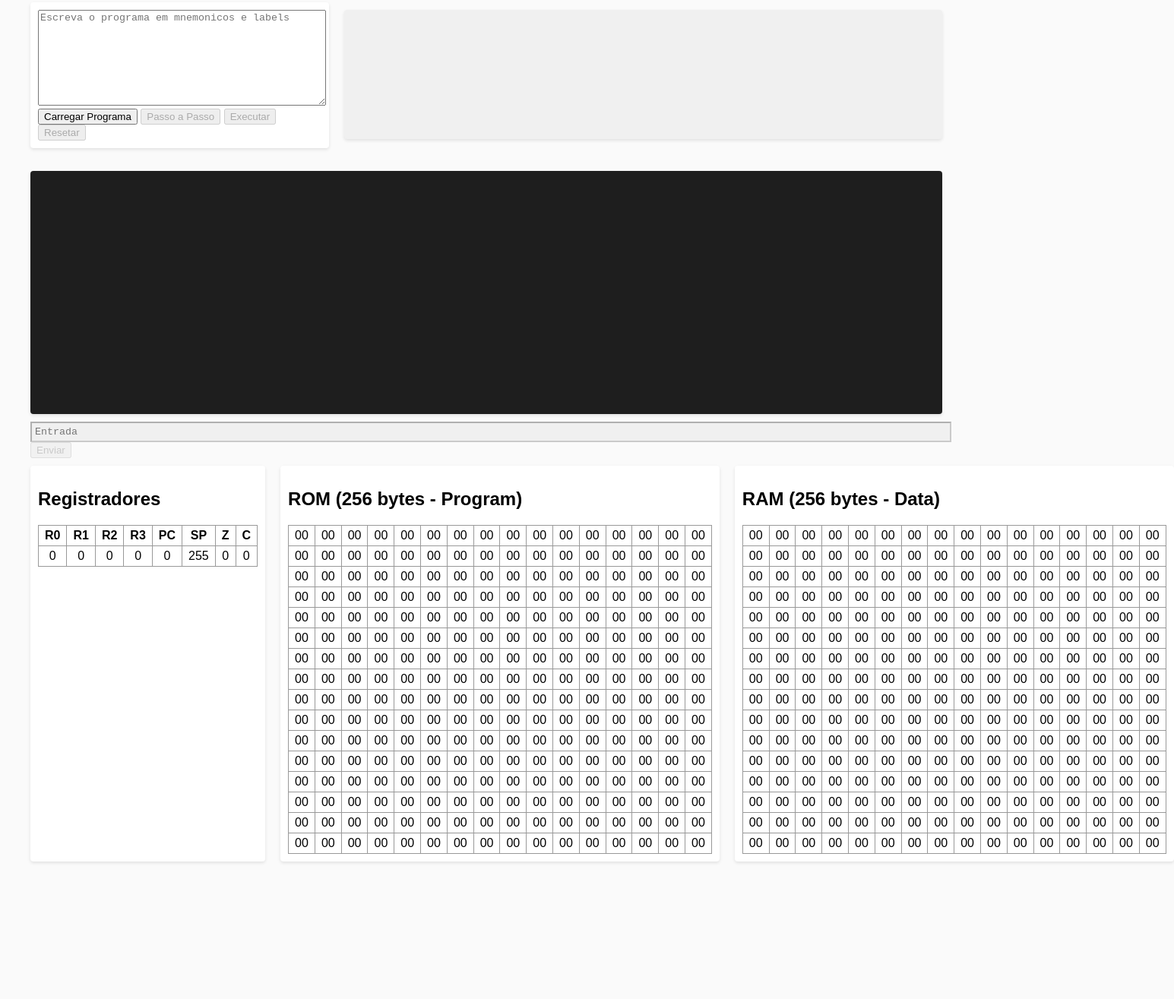
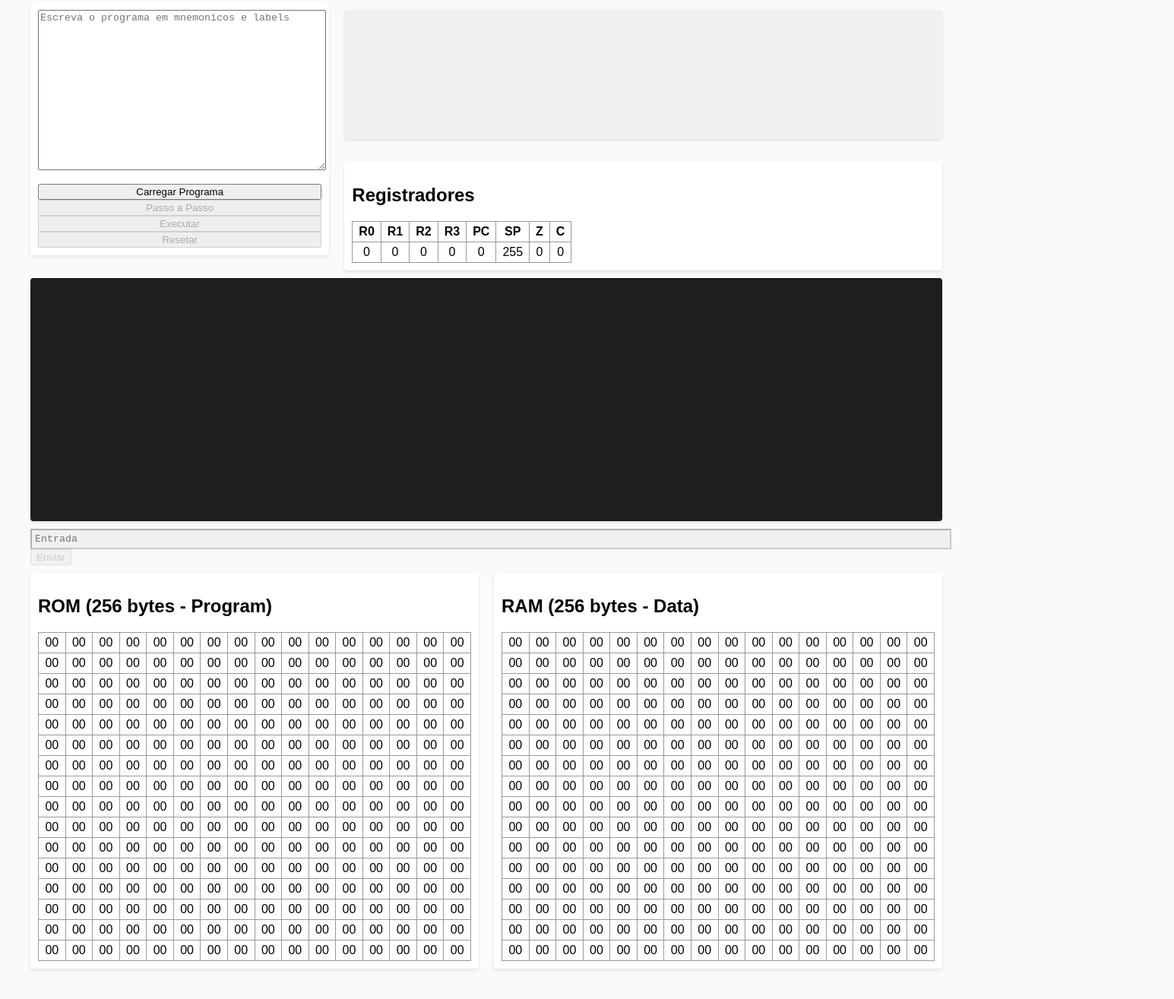
Before and after one commit to VicTramontina/simulador-processador, a plain HTML site: page src/index.html in a window 1280 px wide. Shown: the part 77-1392 px from the top of the page at 76% size, 1545 px wide, since content can reach past the window. Before the commit the page ends 1251 px from the top, so only its background shows below. Drawn offline with Linux system fonts and the light colour scheme.

Commit message:
Rearrange registers and memory layout

```diff
--- a/src/index.html
+++ b/src/index.html
@@ -23,22 +23,8 @@
           <button id="runBtn" disabled>Executar</button>
           <button id="resetBtn" disabled>Resetar</button>
         </div>
+        <div id="program-area" class="grid-col">
           <ol id="programView" class="box program-list"></ol>
-      </div>
-
-      <div id="terminal" class="box"></div>
-
-      <div id="io">
-        <input
-          id="inputField"
-          type="text"
-          placeholder="Entrada"
-          maxlength="1"
-          disabled
-        />
-        <button id="inputBtn" disabled>Enviar</button>
-      </div>
-      <div id="bottom-row" class="grid">
           <div id="registers" class="box">
             <h2>Registradores</h2>
             <table>
@@ -64,6 +50,22 @@
               </tr>
             </table>
           </div>
+        </div>
+      </div>
+
+      <div id="terminal" class="box"></div>
+
+      <div id="io">
+        <input
+          id="inputField"
+          type="text"
+          placeholder="Entrada"
+          maxlength="1"
+          disabled
+        />
+        <button id="inputBtn" disabled>Enviar</button>
+      </div>
+      <div id="memory-row" class="grid">
         <div id="rom" class="box">
           <h2>ROM (256 bytes - Program)</h2>
           <table id="romTable"></table>
--- a/src/styles.css
+++ b/src/styles.css
@@ -18,7 +18,7 @@ body {
   grid-template-columns: 1fr;
 }
 
-#bottom-row {
+#memory-row {
   grid-template-columns: 1fr;
 }
 
@@ -26,8 +26,8 @@ body {
   #top-row {
     grid-template-columns: 1fr 1fr;
   }
-  #bottom-row {
-    grid-template-columns: repeat(3, 1fr);
+  #memory-row {
+    grid-template-columns: repeat(2, 1fr);
   }
 }
 
@@ -44,6 +44,21 @@ body {
   box-shadow: 0 2px 4px rgba(0, 0, 0, 0.1);
 }
 
+#controls {
+  display: flex;
+  flex-direction: column;
+}
+
+#controls textarea {
+  flex-grow: 1;
+}
+
+#program-area {
+  display: flex;
+  flex-direction: column;
+  gap: 20px;
+}
+
 textarea,
 input {
   font-family: monospace;
@@ -52,7 +67,6 @@ input {
 
 #controls,
 #io,
-#registers,
 #memory,
 #rom {
   margin-bottom: 20px;
```
Lines whose indentation alone changed are shown as unchanged.
